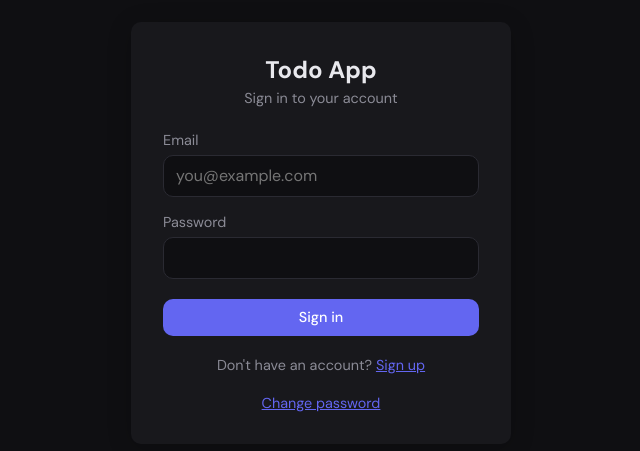
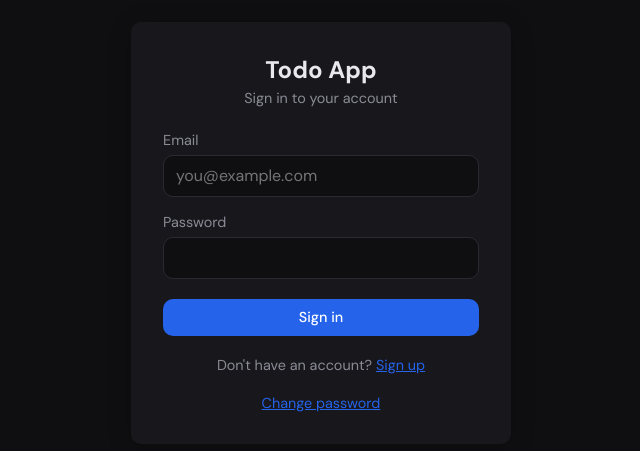
Before and after one commit to ChamaraDFAR/todoApp, a React (Vite) app in the folder client/: page / in a window 1280 px wide. Shown: the part 167-618 px from the top of the page, without its empty margins (319-959 px from the left). Built offline with nearby package versions, Linux system fonts and the light colour scheme; the HTML template or start-up script is replaced by a standard one.

Commit message:
fix the UI

```diff
--- a/client/src/index.css
+++ b/client/src/index.css
@@ -5,8 +5,8 @@
   --border: #2a2a32;
   --text: #e8e8ed;
   --text-muted: #8b8b96;
-  --accent: #6366f1;
-  --accent-hover: #818cf8;
+  --accent: #2563eb;
+  --accent-hover: #3b82f6;
   --success: #22c55e;
   --danger: #ef4444;
   --radius: 10px;
```
